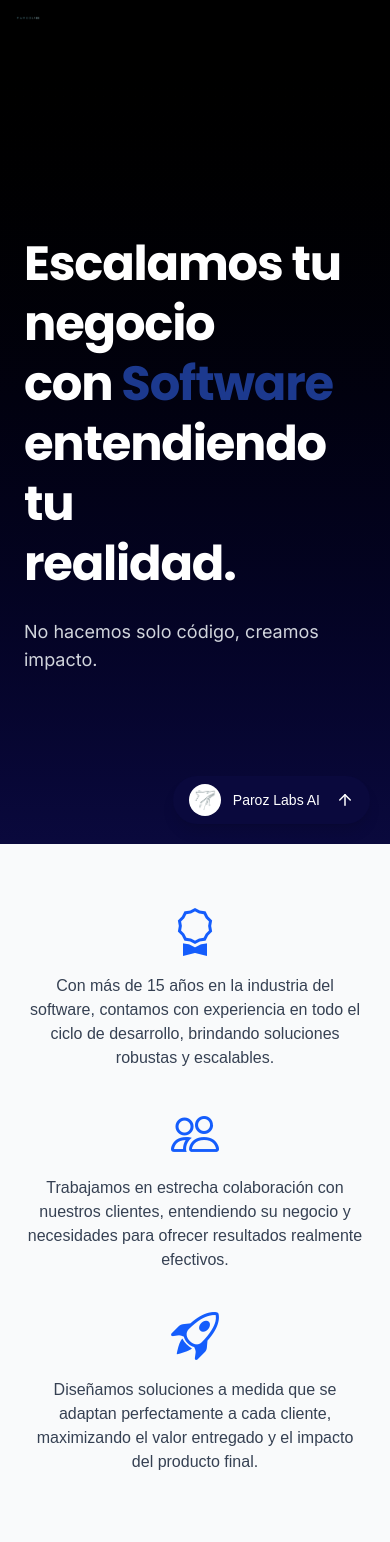
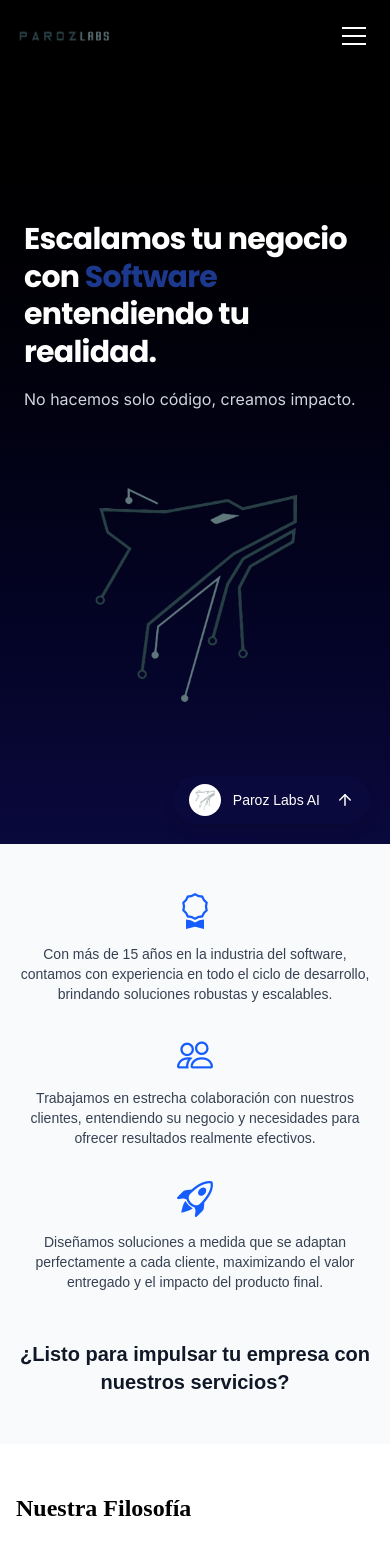
Before and after one commit to L30N4r2243/paroz-labs-v2, a Next.js app in the folder front-end/: page / in a window 390 px wide. Shown: the top 1542 px of the page. Built offline with nearby package versions, Linux system fonts and the light colour scheme.

Commit message:
Add responsive mobile menu and improve layout
Introduces a mobile hamburger menu with animated transitions and toggling logic using useState. Refactors layout and responsiveness across sections, adjusts spacing, font sizes, and icon sizes for improved mobile and desktop experience.

```diff
--- a/front-end/src/app/page.tsx
+++ b/front-end/src/app/page.tsx
@@ -1,9 +1,22 @@
+"use client";
+
 import { Inter, Poppins } from "next/font/google";
+import { useState } from "react";
 
 const inter = Inter({ subsets: ["latin"], weight: ["400", "500", "600"] });
 const poppins = Poppins({ subsets: ["latin"], weight: ["600", "700"] });
 
 export default function Home() {
+  const [isMenuOpen, setIsMenuOpen] = useState(false);
+
+  const toggleMenu = () => {
+    setIsMenuOpen(!isMenuOpen);
+  };
+
+  const closeMenu = () => {
+    setIsMenuOpen(false);
+  };
+
   return (
     <>
       {/* Header */}
@@ -16,11 +29,11 @@ export default function Home() {
             <img
               src="/image.png"
               alt=""
-              className="w-6 h-auto md:w-100 object-contain"
+              className="w-24 h-auto sm:w-32 md:w-40 lg:w-48 object-contain"
             />
           </span>
 
-          {/* Navegación */}
+          {/* Navegación Desktop */}
           <nav className="hidden md:flex space-x-8">
             <a href="#inicio" className="hover:text-blue-400 transition-colors">
               Inicio
@@ -35,7 +48,68 @@ export default function Home() {
               Contacto
             </a>
           </nav>
+
+          {/* Botón Hamburguesa Mobile */}
+          <button
+            onClick={toggleMenu}
+            className="md:hidden flex flex-col justify-center items-center w-10 h-10 focus:outline-none"
+            aria-label="Toggle menu"
+          >
+            <span
+              className={`block w-6 h-0.5 bg-white transition-all duration-300 ${
+                isMenuOpen ? "rotate-45 translate-y-1.5" : ""
+              }`}
+            ></span>
+            <span
+              className={`block w-6 h-0.5 bg-white transition-all duration-300 mt-1.5 ${
+                isMenuOpen ? "opacity-0" : ""
+              }`}
+            ></span>
+            <span
+              className={`block w-6 h-0.5 bg-white transition-all duration-300 mt-1.5 ${
+                isMenuOpen ? "-rotate-45 -translate-y-1.5" : ""
+              }`}
+            ></span>
+          </button>
         </div>
+
+        {/* Menú Mobile */}
+        <nav
+          className={`md:hidden bg-black/95 backdrop-blur-md overflow-hidden transition-all duration-300 ${
+            isMenuOpen ? "max-h-64" : "max-h-0"
+          }`}
+        >
+          <div className="flex flex-col space-y-4 px-4 py-6">
+            <a
+              href="#inicio"
+              onClick={closeMenu}
+              className="text-white hover:text-blue-400 transition-colors text-lg"
+            >
+              Inicio
+            </a>
+            <a
+              href="#servicios"
+              onClick={closeMenu}
+              className="text-white hover:text-blue-400 transition-colors text-lg"
+            >
+              Servicios
+            </a>
+            <a
+              href="#nosotros"
+              onClick={closeMenu}
+              className="text-white hover:text-blue-400 transition-colors text-lg"
+            >
+              Nosotros
+            </a>
+            <a
+              href="#contacto"
+              onClick={closeMenu}
+              className="text-white hover:text-blue-400 transition-colors text-lg"
+            >
+              Contacto
+            </a>
+          </div>
+        </nav>
       </header>
 
       {/* Contenido principal */}
@@ -47,35 +121,35 @@ export default function Home() {
           {/* Texto */}
           <div className="text-left text-white">
             <h1
-              className={`text-5xl md:text-5xl font-bold leading-tight tracking-tight ${poppins.className}`}
+              className={`text-3xl sm:text-4xl md:text-5xl lg:text-6xl font-bold leading-tight tracking-tight ${poppins.className}`}
             >
               Escalamos tu negocio <br />
               con <span className="text-blue-900">Software</span> <br />
               entendiendo tu <br />
               realidad.
             </h1>
-            <p className="text-gray-300 mt-6 text-lg md:text-xl">
+            <p className="text-gray-300 mt-4 md:mt-6 text-base md:text-lg lg:text-xl">
               No hacemos solo código, creamos impacto.
             </p>
           </div>
 
           {/* Imagen a la derecha */}
-          <div className="flex w-full justify-end pr-6 md:pr-10">
+          <div className="flex w-full justify-center md:justify-end mt-8 md:mt-0 md:pr-10">
             <img
               src="/logo-sin-fondo.png"
               alt="Logo Paroz Labs"
-              className="hidden md:block absolute right-6 top-1/2 transform -translate-y-1/2 w-72 md:w-96 object-contain pointer-events-none"
+              className="w-64 sm:w-80 md:w-96 lg:w-[480px] object-contain md:absolute md:right-6 md:top-1/2 md:transform md:-translate-y-1/2 pointer-events-none"
             />
           </div>
         </div>
       </main>
 
       {/* Sección de iconos con Bootstrap Icons */}
-      <section className="bg-gray-50 py-16 text-center" id="servicios">
-        <div className="max-w-6xl mx-auto px-6 grid md:grid-cols-3 gap-10">
+      <section className="bg-gray-50 py-12 md:py-16 text-center" id="servicios">
+        <div className="max-w-6xl mx-auto px-4 md:px-6 grid grid-cols-1 md:grid-cols-3 gap-8 md:gap-10">
           <div className="flex flex-col items-center text-gray-700">
-            <i className="bi bi-award text-5xl mb-4 text-blue-600"></i>
-            <p>
+            <i className="bi bi-award text-4xl md:text-5xl mb-3 md:mb-4 text-blue-600"></i>
+            <p className="text-sm md:text-base">
               Con más de 15 años en la industria del software, contamos con
               experiencia en todo el ciclo de desarrollo, brindando soluciones
               robustas y escalables.
@@ -83,8 +157,8 @@ export default function Home() {
           </div>
 
           <div className="flex flex-col items-center text-gray-700">
-            <i className="bi bi-people text-5xl mb-4 text-blue-600"></i>
-            <p>
+            <i className="bi bi-people text-4xl md:text-5xl mb-3 md:mb-4 text-blue-600"></i>
+            <p className="text-sm md:text-base">
               Trabajamos en estrecha colaboración con nuestros clientes,
               entendiendo su negocio y necesidades para ofrecer resultados
               realmente efectivos.
@@ -92,8 +166,8 @@ export default function Home() {
           </div>
 
           <div className="flex flex-col items-center text-gray-700">
-            <i className="bi bi-rocket-takeoff text-5xl mb-4 text-blue-600"></i>
-            <p>
+            <i className="bi bi-rocket-takeoff text-4xl md:text-5xl mb-3 md:mb-4 text-blue-600"></i>
+            <p className="text-sm md:text-base">
               Diseñamos soluciones a medida que se adaptan perfectamente a cada
               cliente, maximizando el valor entregado y el impacto del producto
               final.
@@ -101,25 +175,26 @@ export default function Home() {
           </div>
         </div>
 
-        <h2 className="text-2xl md:text-3xl font-semibold text-gray-900 mt-16">
+        <h2 className="text-xl md:text-2xl lg:text-3xl font-semibold text-gray-900 mt-12 md:mt-16 px-4">
           ¿Listo para impulsar tu empresa con nuestros servicios?
         </h2>
       </section>
-      <section className="bg-white py-20 text-gray-800" id="nosotros">
-  <div className="max-w-6xl mx-auto px-6 grid md:grid-cols-2 gap-12 items-center">
+
+      <section className="bg-white py-12 md:py-20 text-gray-800" id="nosotros">
+        <div className="max-w-6xl mx-auto px-4 md:px-6 grid grid-cols-1 md:grid-cols-2 gap-8 md:gap-12 items-center">
           {/* Texto */}
           <div>
-      <h2 className="text-3xl md:text-4xl font-bold mb-6 font-[cursive] text-black">
+            <h2 className="text-2xl sm:text-3xl md:text-4xl font-bold mb-4 md:mb-6 font-[cursive] text-black">
               Nuestra Filosofía
             </h2>
-      <p className="text-gray-700 mb-4 leading-relaxed">
+            <p className="text-gray-700 mb-3 md:mb-4 leading-relaxed text-sm md:text-base">
               Nos sentimos socios de quienes confían en nosotros, no simples ejecutores.
               Buscamos generar impacto real armando equipos de alto rendimiento que
               piensen junto al cliente, no por él. Creemos que la comprensión profunda
               del negocio es nuestra carta maestra: antes de escribir una sola línea de
-        código, nos aseguramos de entender el “para qué”.
+              código, nos aseguramos de entender el "para qué".
             </p>
-      <p className="text-gray-700 leading-relaxed">
+            <p className="text-gray-700 leading-relaxed text-sm md:text-base">
               Internamente trabajamos en squads ágiles y multidisciplinarios, lo que
               nos permite adaptarnos rápido, colaborar de forma eficiente y construir
               soluciones que funcionan desde el día uno.
@@ -131,14 +206,14 @@ export default function Home() {
             <img
               src="/logo-sin-fondo.png"
               alt="Ilustración filosofía Paroz Labs"
-        className="w-80 md:w-[420px] object-contain"
+              className="w-64 sm:w-80 md:w-96 lg:w-[420px] object-contain"
             />
           </div>
         </div>
 
         {/* Subtítulo */}
-  <div className="text-center mt-16">
-    <h3 className="text-2xl md:text-3xl font-semibold text-gray-900 mb-8">
+        <div className="text-center mt-12 md:mt-16 px-4">
+          <h3 className="text-xl sm:text-2xl md:text-3xl font-semibold text-gray-900 mb-6 md:mb-8">
             ¿Te gustaría trabajar con nosotros?
           </h3>
 
@@ -147,57 +222,58 @@ export default function Home() {
             href="https://www.linkedin.com/company/parozlabs"
             target="_blank"
             rel="noopener noreferrer"
-      className="inline-flex items-center gap-2 bg-[#0A66C2] text-white font-medium px-6 py-3 rounded-lg hover:bg-[#084b92] transition"
+            className="inline-flex items-center gap-2 bg-[#0A66C2] text-white font-medium px-5 md:px-6 py-2.5 md:py-3 rounded-lg hover:bg-[#084b92] transition text-sm md:text-base"
           >
-      <i className="bi bi-linkedin text-2xl bg-blue text-[#ffffff] rounded"></i>
+            <i className="bi bi-linkedin text-xl md:text-2xl bg-blue text-[#ffffff] rounded"></i>
             Seguinos en LinkedIn
           </a>
         </div>
       </section>
+
       {/* Sección de Contacto */}
-<section className="min-h-screen bg-gradient-to-b from-black to-[#0a093d] flex items-center justify-start px-6 md:px-16 pt-24 ${inter.className}" id="contacto">
-  <div className="max-w-6xl mx-auto px-6">
-    <h2 className="text-3xl md:text-4xl font-bold mb-4">Contáctanos</h2>
-    <p className="text-gray-300 mb-12 text-lg">
+      <section className={`min-h-screen bg-gradient-to-b from-black to-[#0a093d] flex items-center justify-start px-4 md:px-6 lg:px-16 pt-24 text-white ${inter.className}`} id="contacto">
+        <div className="max-w-6xl mx-auto px-4 md:px-6 w-full">
+          <h2 className="text-2xl sm:text-3xl md:text-4xl font-bold mb-3 md:mb-4">Contáctanos</h2>
+          <p className="text-gray-300 mb-8 md:mb-12 text-sm md:text-base lg:text-lg">
             Estamos listos para ayudarte a llevar tu negocio al siguiente nivel.
             Ponte en contacto con nosotros y conversemos sobre tus necesidades tecnológicas.
           </p>
 
           {/* Cuadros de contacto */}
-    <div className="grid grid-cols-1 md:grid-cols-4 gap-6">
+          <div className="grid grid-cols-1 sm:grid-cols-2 md:grid-cols-4 gap-4 md:gap-6">
             {/* Email */}
-      <div className="bg-[#294152] p-6 rounded-2xl flex flex-col items-center justify-center">
-        <i className="bi bi-envelope-fill text-3xl mb-3 text-white"></i>
-        <h3 className="text-xl font-semibold mb-2">Email</h3>
-        <p className="text-gray-200">hola@parozlabs.com</p>
+            <div className="bg-[#294152] p-5 md:p-6 rounded-2xl flex flex-col items-center justify-center">
+              <i className="bi bi-envelope-fill text-2xl md:text-3xl mb-2 md:mb-3 text-white"></i>
+              <h3 className="text-lg md:text-xl font-semibold mb-1 md:mb-2">Email</h3>
+              <p className="text-gray-200 text-sm md:text-base text-center">hola@parozlabs.com</p>
             </div>
 
             {/* Agenda */}
-      <div className="bg-[#294152] p-6 rounded-2xl flex flex-col items-center justify-center">
-        <i className="bi bi-calendar-event-fill text-3xl mb-3 text-white"></i>
-        <h3 className="text-xl font-semibold mb-2">Agenda</h3>
-        <p className="text-gray-200">Agenda una cita sin compromiso</p>
+            <div className="bg-[#294152] p-5 md:p-6 rounded-2xl flex flex-col items-center justify-center">
+              <i className="bi bi-calendar-event-fill text-2xl md:text-3xl mb-2 md:mb-3 text-white"></i>
+              <h3 className="text-lg md:text-xl font-semibold mb-1 md:mb-2">Agenda</h3>
+              <p className="text-gray-200 text-sm md:text-base text-center">Agenda una cita sin compromiso</p>
             </div>
 
             {/* LinkedIn */}
-      <div className="bg-[#294152] p-6 rounded-2xl flex flex-col items-center justify-center">
-        <i className="bi bi-linkedin text-3xl mb-3 text-white"></i>
-        <h3 className="text-xl font-semibold mb-2">LinkedIn</h3>
+            <div className="bg-[#294152] p-5 md:p-6 rounded-2xl flex flex-col items-center justify-center">
+              <i className="bi bi-linkedin text-2xl md:text-3xl mb-2 md:mb-3 text-white"></i>
+              <h3 className="text-lg md:text-xl font-semibold mb-1 md:mb-2">LinkedIn</h3>
               <a
                 href="https://www.linkedin.com/company/parozlabs"
                 target="_blank"
                 rel="noopener noreferrer"
-          className="text-blue-300 hover:underline"
+                className="text-blue-300 hover:underline text-sm md:text-base"
               >
                 Paroz Labs
               </a>
             </div>
 
             {/* Ubicación */}
-      <div className="bg-[#294152] p-6 rounded-2xl flex flex-col items-center justify-center">
-        <i className="bi bi-geo-alt-fill text-3xl mb-3 text-white"></i>
-        <h3 className="text-xl font-semibold mb-2">Ubicación</h3>
-        <p className="text-gray-200 text-sm leading-relaxed">
+            <div className="bg-[#294152] p-5 md:p-6 rounded-2xl flex flex-col items-center justify-center">
+              <i className="bi bi-geo-alt-fill text-2xl md:text-3xl mb-2 md:mb-3 text-white"></i>
+              <h3 className="text-lg md:text-xl font-semibold mb-1 md:mb-2">Ubicación</h3>
+              <p className="text-gray-200 text-xs md:text-sm leading-relaxed text-center">
                 Avenida España 263,<br />
                 Ciudad de Mendoza,<br />
                 Argentina
@@ -206,12 +282,11 @@ export default function Home() {
           </div>
 
           {/* Footer inferior */}
-    <footer className="mt-12 text-gray-400 text-sm">
+          <footer className="mt-8 md:mt-12 text-gray-400 text-xs md:text-sm text-center md:text-left">
             © 2025 <span className="text-white font-semibold">Paroz Labs</span> — Todos los derechos reservados
           </footer>
         </div>
       </section>
-
     </>
   );
 }
```
Lines whose indentation alone changed are shown as unchanged.
